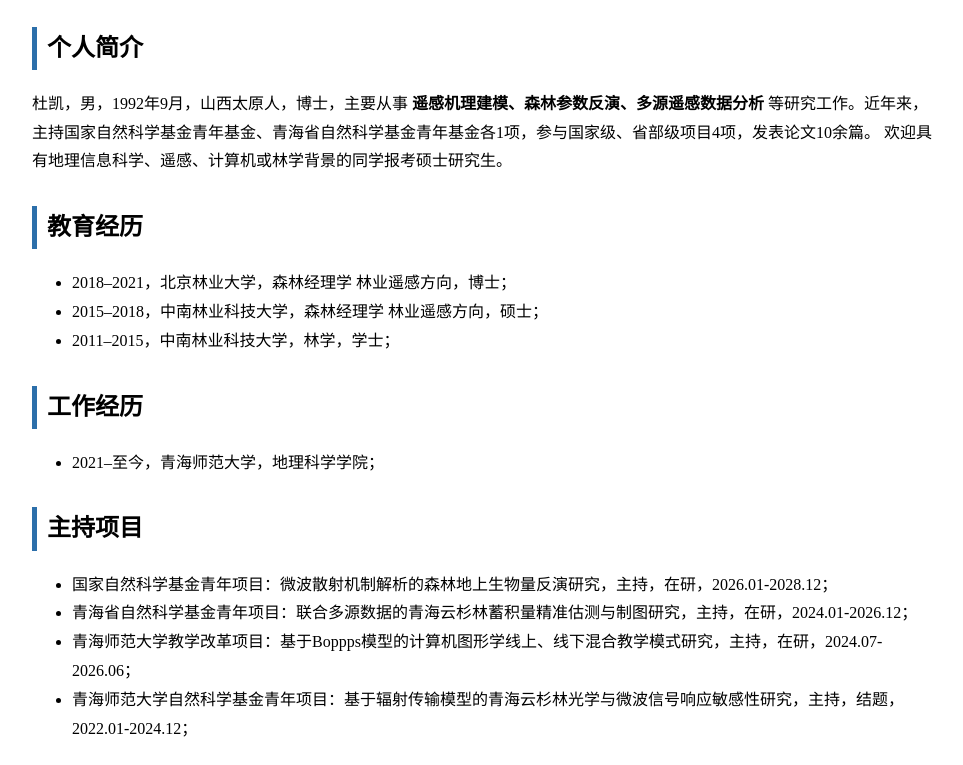
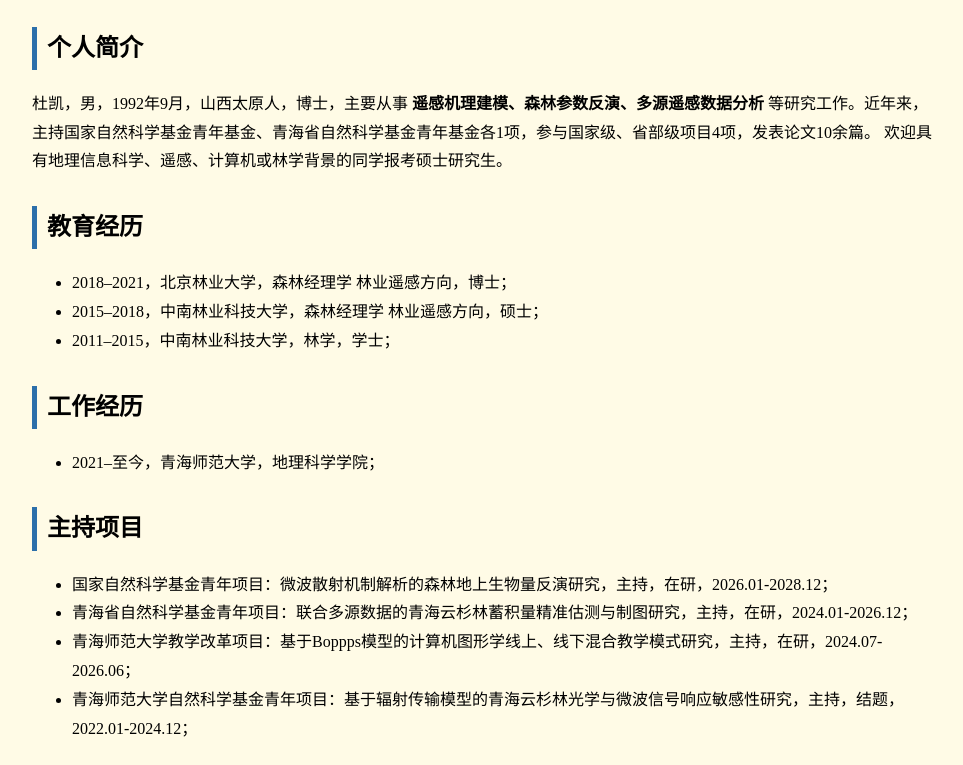
Before and after one commit to KaiDu-SmartForestry/KaiDu-SmartForestry.github.io, a plain HTML site: page index.html in a window 1280 px wide. Shown: the part 214-979 px from the top of the page, without its empty margins (158-1121 px from the left). Drawn offline with Linux system fonts and the light colour scheme.

Commit message:
style.css

```diff
--- a/style.css
+++ b/style.css
@@ -54,3 +54,7 @@ footer {
         text-align: center;
     }
 }
+
+body {
+    background-color: #fffbe6;
+}
```
